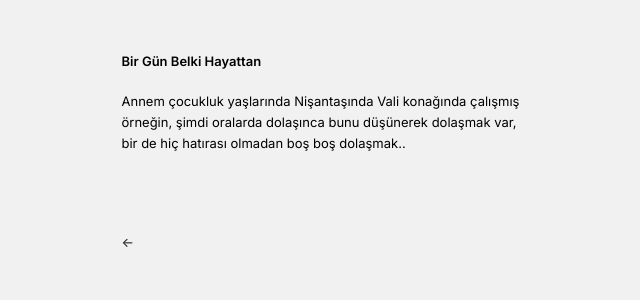
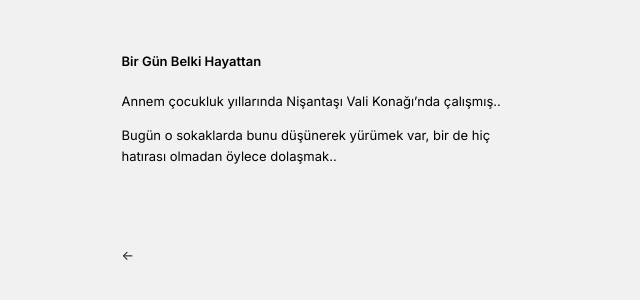
Before and after one commit to hayriartar/hayriartar.github.io, a Jekyll site: the page built from _posts/2016-04-30-birgunbelki.md, in a window 1280 px wide. Shown: the top 300 px of the page, without its empty margins (311-951 px from the left). Built offline with Jekyll 4.4.1, drawn with Linux system fonts in a browser that asks for light colours.

Commit message:
Fix grammatical errors in birgunbelki.md

```diff
--- a/_posts/2016-04-30-birgunbelki.md
+++ b/_posts/2016-04-30-birgunbelki.md
@@ -6,4 +6,7 @@ date:   2016-04-30
 ---
 
 
-Annem çocukluk yaşlarında Nişantaşında Vali konağında çalışmış örneğin, şimdi oralarda dolaşınca bunu düşünerek dolaşmak var, bir de hiç hatırası olmadan boş boş dolaşmak..
+Annem çocukluk yıllarında Nişantaşı Vali Konağı'nda çalışmış..
+
+
+Bugün o sokaklarda bunu düşünerek yürümek var, bir de hiç hatırası olmadan öylece dolaşmak..
```
